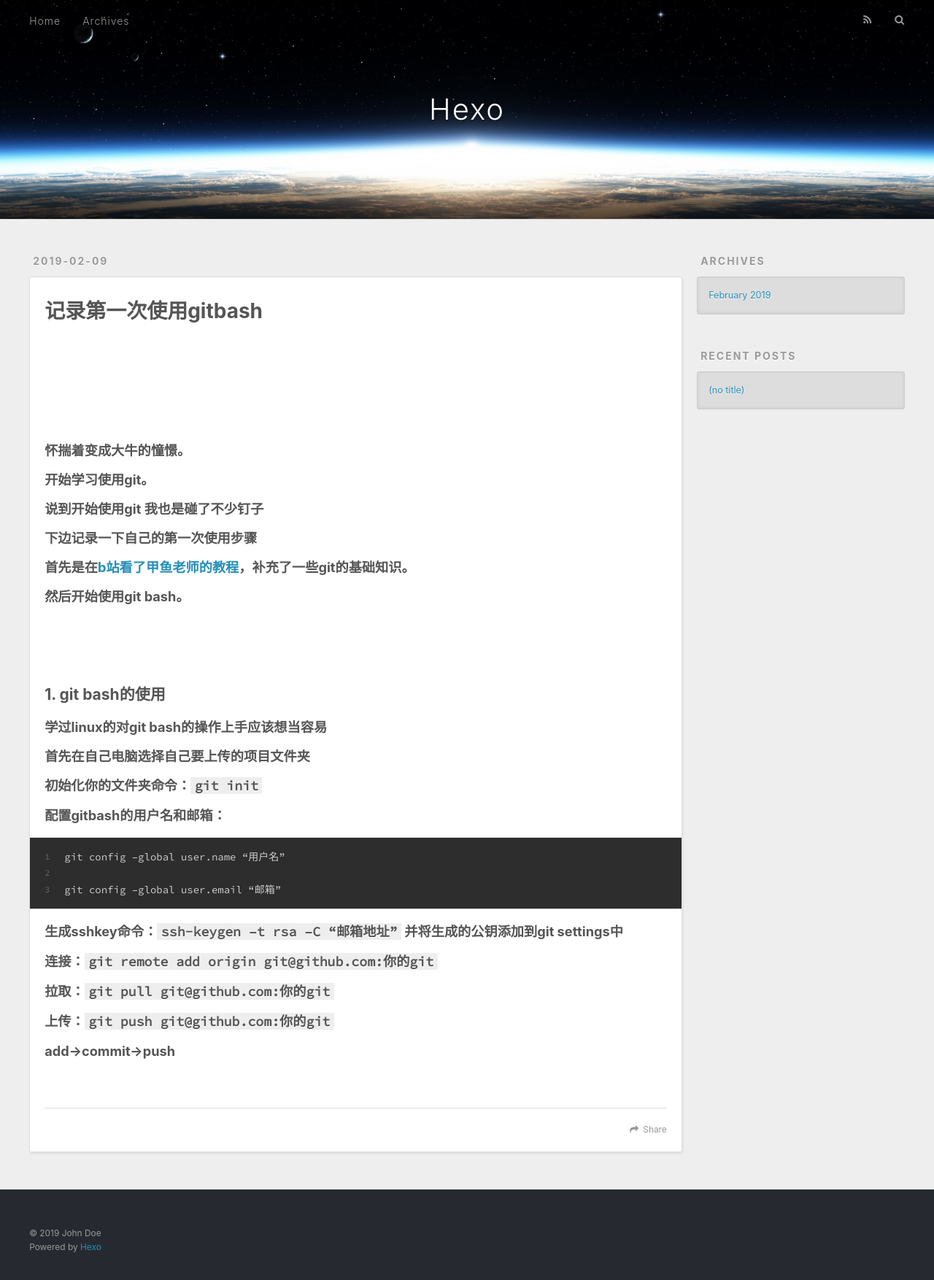
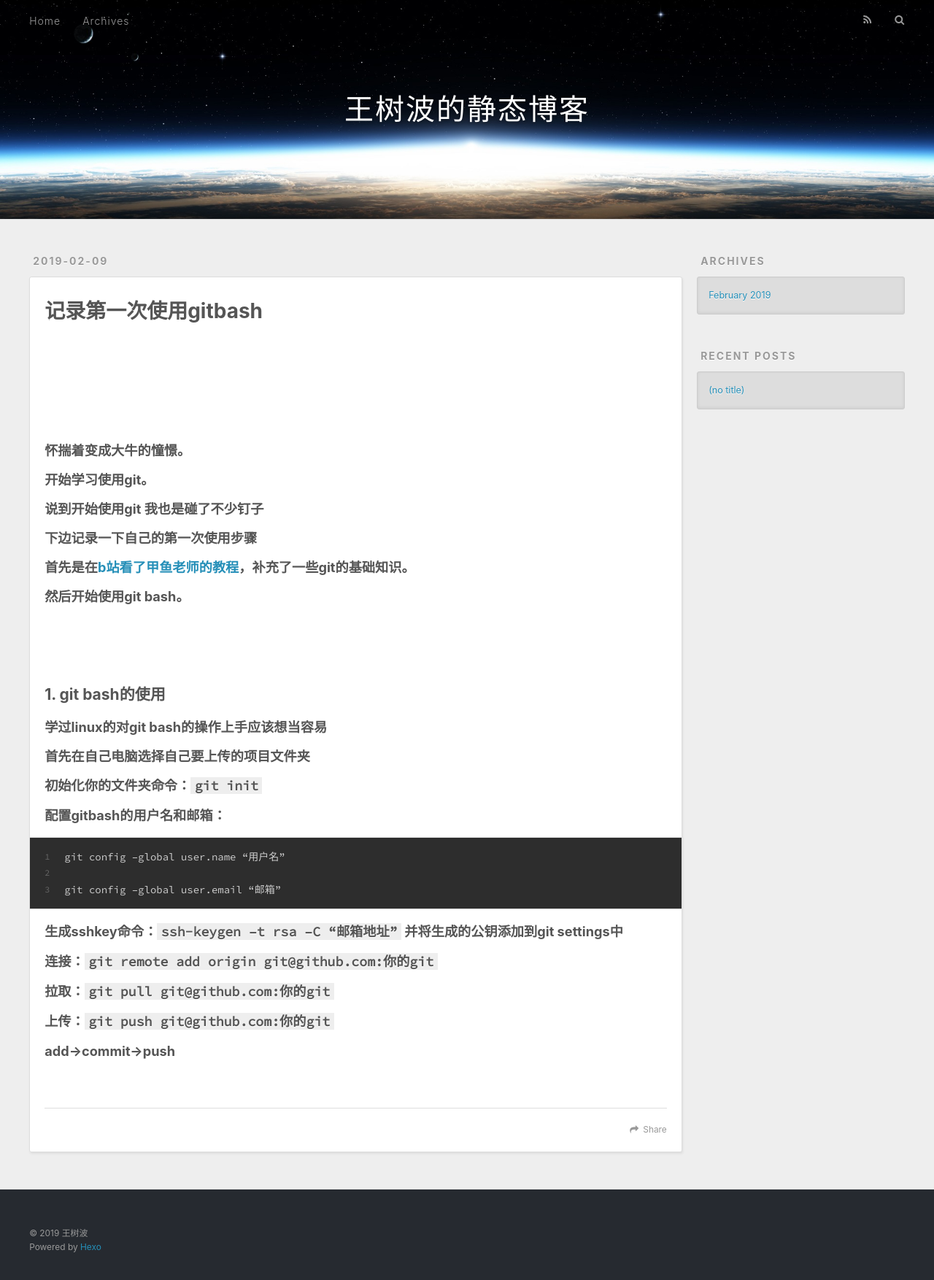
Before and after one commit to allcando/WangShuBo-GitBlog, a plain HTML site: page 2019/02/09/README/index.html in a window 1280 px wide. Shown: the whole page at 73% size. Drawn offline with nearby package versions, Linux system fonts and the light colour scheme; no server answers.

Commit message:
Site updated: 2019-02-09 22:35:17

```diff
--- a/2019/02/09/README/index.html
+++ b/2019/02/09/README/index.html
@@ -5,21 +5,21 @@
 
 
 
-  <title>Hexo</title>
+  <title>王树波的静态博客</title>
   <meta name="viewport" content="width=device-width, initial-scale=1, maximum-scale=1">
   <meta name="description" content="记录第一次使用gitbash 怀揣着变成大牛的憧憬。开始学习使用git。说到开始使用git 我也是碰了不少钉子下边记录一下自己的第一次使用步骤首先是在b站看了甲鱼老师的教程，补充了一些git的基础知识。然后开始使用git bash。 1. git bash的使用学过linux的对git bash的操作上手应该想当容易首先在自己电脑选择自己要上传的项目文件夹初始化你的文件夹命令：git init配置">
 <meta property="og:type" content="article">
-<meta property="og:title" content="Hexo">
+<meta property="og:title" content="王树波的静态博客">
 <meta property="og:url" content="http://yoursite.com/2019/02/09/README/index.html">
-<meta property="og:site_name" content="Hexo">
+<meta property="og:site_name" content="王树波的静态博客">
 <meta property="og:description" content="记录第一次使用gitbash 怀揣着变成大牛的憧憬。开始学习使用git。说到开始使用git 我也是碰了不少钉子下边记录一下自己的第一次使用步骤首先是在b站看了甲鱼老师的教程，补充了一些git的基础知识。然后开始使用git bash。 1. git bash的使用学过linux的对git bash的操作上手应该想当容易首先在自己电脑选择自己要上传的项目文件夹初始化你的文件夹命令：git init配置">
 <meta property="og:locale" content="default">
 <meta property="og:updated_time" content="2019-02-09T04:06:59.018Z">
 <meta name="twitter:card" content="summary">
-<meta name="twitter:title" content="Hexo">
+<meta name="twitter:title" content="王树波的静态博客">
 <meta name="twitter:description" content="记录第一次使用gitbash 怀揣着变成大牛的憧憬。开始学习使用git。说到开始使用git 我也是碰了不少钉子下边记录一下自己的第一次使用步骤首先是在b站看了甲鱼老师的教程，补充了一些git的基础知识。然后开始使用git bash。 1. git bash的使用学过linux的对git bash的操作上手应该想当容易首先在自己电脑选择自己要上传的项目文件夹初始化你的文件夹命令：git init配置">
 
-    <link rel="alternate" href="/atom.xml" title="Hexo" type="application/atom+xml">
+    <link rel="alternate" href="/atom.xml" title="王树波的静态博客" type="application/atom+xml">
 
 
     <link rel="icon" href="/favicon.png">
@@ -38,7 +38,7 @@
   <div id="header-outer" class="outer">
     <div id="header-title" class="inner">
       <h1 id="logo-wrap">
-        <a href="/" id="logo">Hexo</a>
+        <a href="/" id="logo">王树波的静态博客</a>
       </h1>
 
     </div>
@@ -84,7 +84,7 @@
 
     </div>
     <footer class="article-footer">
-      <a data-url="http://yoursite.com/2019/02/09/README/" data-id="cjrxkwkp200006sv6bxzzji0c" class="article-share-link">Share</a>
+      <a data-url="http://yoursite.com/2019/02/09/README/" data-id="cjrxl0cnv0000p8v6dy8phqlp" class="article-share-link">Share</a>
 
 
     </footer>
@@ -138,7 +138,7 @@
 
   <div class="outer">
     <div id="footer-info" class="inner">
-      &copy; 2019 John Doe<br>
+      &copy; 2019 王树波<br>
       Powered by <a href="http://hexo.io/" target="_blank">Hexo</a>
     </div>
   </div>
```
Also changed, not shown: archives/2019/02/index.html (+7 -7 lines), archives/2019/index.html (+7 -7 lines), archives/index.html (+7 -7 lines), index.html (+8 -8 lines).
